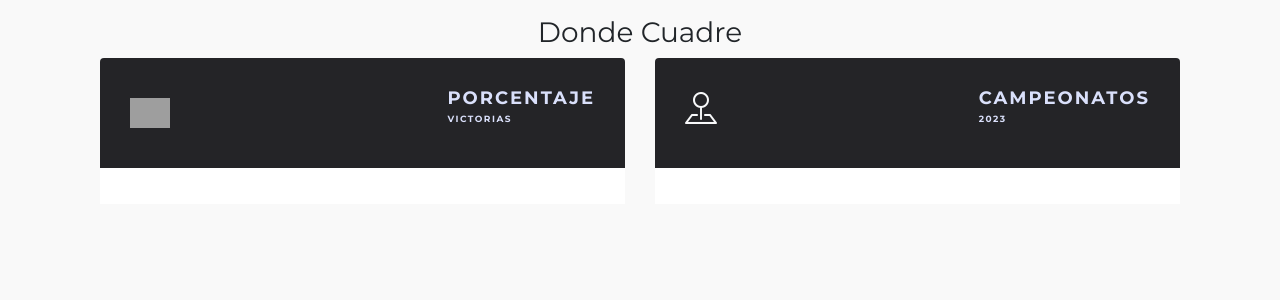
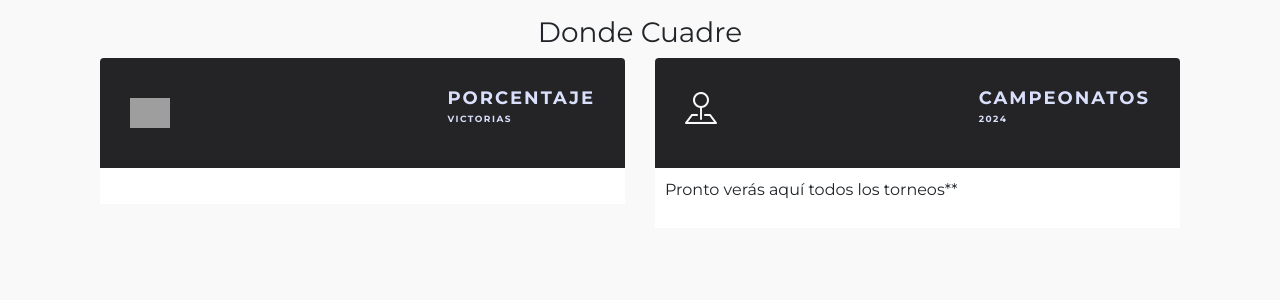
Before and after one commit to Pusebe/Tournaments-track-stadistics, a Flask app: template website/templates/home.html in a window 1280 px wide. Shown: the part 56-356 px from the top of the page. Run offline with Flask 3, Linux system fonts and the light colour scheme; the template is opened without the code that fills it, so the values that code supplies are empty; parts of the project's set-up code (start-up, migrations or seed data) failed here and were passed over; some libraries are stand-ins or nearby versions; grey boxes are pictures that could not be loaded.

Commit message:
modified:   website/templates/home.html 	modified:   website/views.py

```diff
--- a/website/templates/home.html
+++ b/website/templates/home.html
@@ -63,7 +63,7 @@
       <div class="wrapper__header">
         <div class="h2"><i class="bi bi-pin-map text-light"></i></div>
         <div class="b_caption">
-          <p>Campeonatos <span>2023</span></p>
+          <p>Campeonatos <span>2024</span></p>
         </div>
       </div>
       <div class="wrapper__content">
@@ -132,6 +132,9 @@
               </div>
             </div>
           {% endfor %}
+          <ul>
+            Pronto verás aquí todos los torneos**
+          </ul>
         </ul>
       </div>
   </div>
--- a/website/views.py
+++ b/website/views.py
@@ -26,7 +26,8 @@ def admin_required(f):
 
 @views.route('/', methods=['GET'])
 def home():
-    return render_template("home.html", user=current_user, users= User.query.all(), winrates=top_10_winrates(), games=Games.query.order_by(Games.created_at.desc()).all())
+    return render_template("home.html", user=current_user, users= User.query.all(), winrates=top_10_winrates(), games=Games.query.filter(Games.created_at >= f'2024-01-01').Games.query.order_by(Games.created_at.desc()).all())
+
 
 
 @views.route('/profile', methods=['GET', 'POST'])
```
Also changed, not shown: website/static/images/5/desktop.ini (added, +7 -0 lines).
